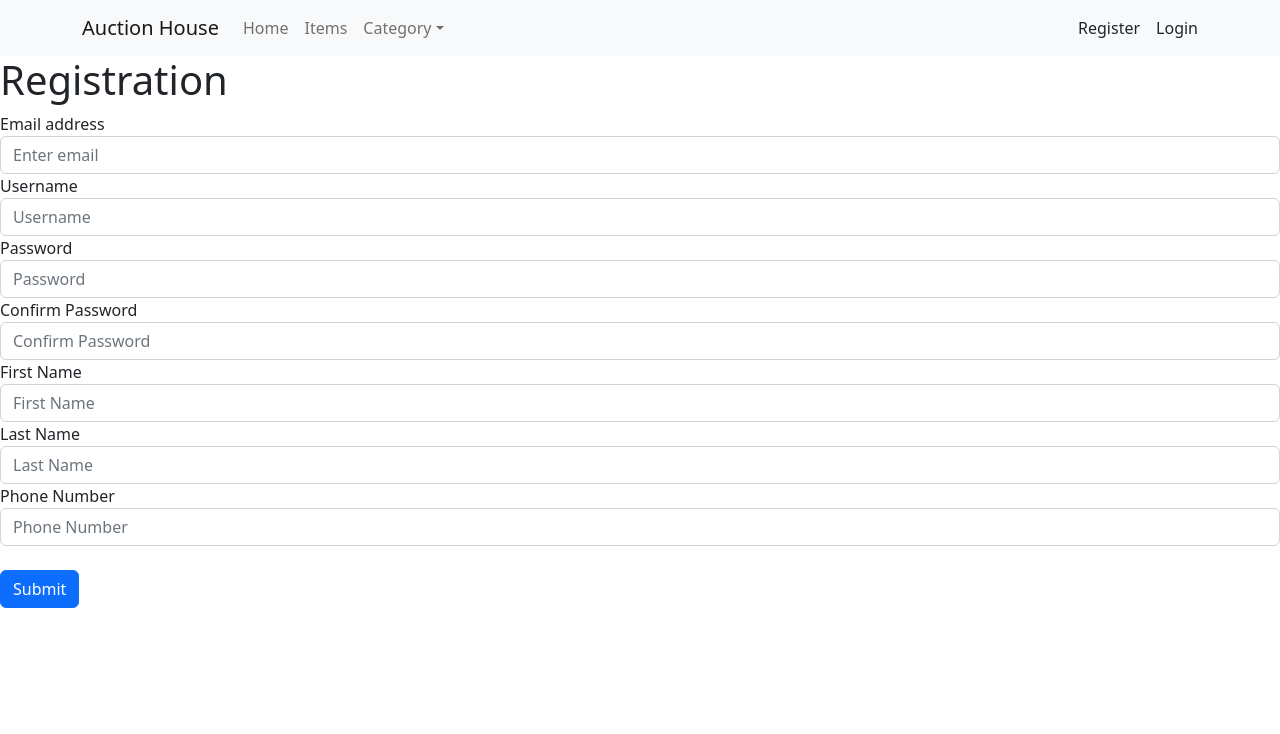
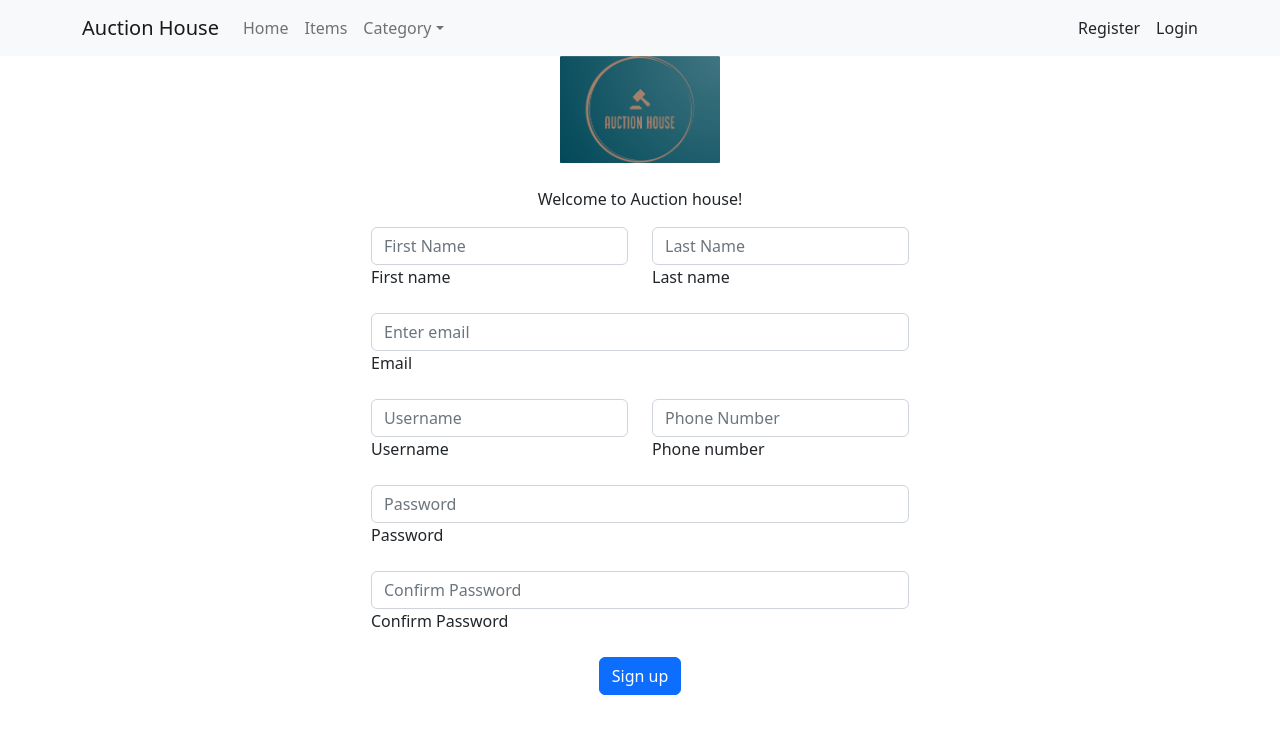
Before and after one commit to DBozhkovV/AuctionHouse, a React (Create React App) app in the folder ClientSide/auction-house/: page /register in a window 1280 px wide. Shown: the top 734 px of the page. Built offline with nearby package versions, Linux system fonts and the light colour scheme.

Commit message:
Update registration form, working succesfully
Make post request using axios library

```diff
--- a/ClientSide/auction-house/src/App.css
+++ b/ClientSide/auction-house/src/App.css
@@ -10,3 +10,22 @@
     flex-wrap: wrap;
     justify-content: space-around;
 }
+
+/* Make frame for registration form */
+.register-frame {
+    display: flex;
+    flex-direction: column;
+    gap: 1rem;
+    align-items: center;
+}
+
+/* Make header for registration form */
+.register-header {
+    display: flex;
+    align-items: center;
+    flex-direction: column;
+}
+
+.register-header img {
+    width: 10rem;
+}
--- a/ClientSide/auction-house/src/App.js
+++ b/ClientSide/auction-house/src/App.js
@@ -4,7 +4,7 @@ import Layout from './Layout/Layout';
 import Home from './Views/Pages/Home';
 import { BrowserRouter, Route, Routes } from 'react-router-dom';
 import Login from './Views/Pages/Login';
-import Register from './Views/Pages/Register';
+import RegistrationForm from './Views/Pages/Register';
 import ItemsApi from './Components/ItemsApi';
 
 function App() {
@@ -14,7 +14,7 @@ function App() {
         <Routes>
           <Route path="/" element={<Home />} />
           <Route path="/login" element={<Login />} />
-          <Route path="/register" element={<Register />} />
+          <Route path="/register" element={<RegistrationForm />} />
           <Route path="/items" element={<ItemsApi />} />
         </Routes>
       </Layout>
--- a/ClientSide/auction-house/src/Views/Pages/Register.js
+++ b/ClientSide/auction-house/src/Views/Pages/Register.js
@@ -1,43 +1,136 @@
-import React from "react";
+import axios from "axios";
+import React, { useState } from "react";
+import BrandLogo from "../../Assets/images/BigBrandLogo.png";
 
-const Register = () => {
+const RegistrationForm = () => {
+
+    const [firstName, setFirstName] = useState(null);
+    const [lastName, setLastName] = useState(null);
+    const [email, setEmail] = useState(null);
+    const [username, setUsername] = useState(null);
+    const [phoneNumber, setPhoneNumber] = useState(null);
+    const [password, setPassword] = useState(null);
+    const [confirmPassword, setConfirmPassword] = useState(null);
+
+    const handleSubmit = (e) => {
+        e.preventDefault();
+        axios.post(`http://localhost:5153/register`, {firstName, lastName, username, email, password, confirmPassword, phoneNumber,})
+        .catch(error => {
+            console.log(error)
+        })
+    }
+
     return (
         <div>
-            <h1>Registration</h1>
+            <header className="register-header">
+                <img src={BrandLogo} />
+                <br />
+                Welcome to Auction house!
+            </header>
+            <div className="register-frame">
                 <form>
-                <div className="form-group">
-                    <label htmlFor="email">Email address</label>
-                    <input type="email" className="form-control" id="email" aria-describedby="emailHelp" placeholder="Enter email" />
+                    <div className="row my-3">
+                        <div className="col-md-6">
+                            <div className="form-outline">
+                                <input
+                                    type="text"
+                                    className="form-control"
+                                    id="firstName"
+                                    placeholder="First Name"
+                                    onChange={(e) => { setFirstName(e.target.value) }}
+                                />
+                                <label className="form-label">First name</label>
                             </div>
-                <div className="form-group">
-                    <label htmlFor="username">Username</label>
-                    <input type="text" className="form-control" id="username" placeholder="Username" />
                         </div>
-                <div className="form-group">
-                    <label htmlFor="password">Password</label>
-                    <input type="password" className="form-control" id="password" placeholder="Password" />
+                        <div className="col-md-6">
+                            <div className="form-outline">
+                                <input
+                                    type="text"
+                                    className="form-control"
+                                    id="lastName"
+                                    placeholder="Last Name"
+                                    onChange={(e) => { setLastName(e.target.value) }}
+                                />
+                                <label className="form-label">Last name</label>
                             </div>
-                <div className="form-group">
-                    <label htmlFor="confirmPassword">Confirm Password</label>
-                    <input type="password" className="form-control" id="confirmPassword" placeholder="Confirm Password" />
                         </div>
-                <div className="form-group">
-                    <label htmlFor="firstName">First Name</label>
-                    <input type="text" className="form-control" id="firstName" placeholder="First Name" />
                     </div>
-                <div className="form-group">
-                    <label htmlFor="lastName">Last Name</label>
-                    <input type="text" className="form-control" id="lastName" placeholder="Last Name" />
+                    <div className="row my-3">
+                        <div className="col-md-12">
+                            <div className="form-outline w-100">
+                                <input
+                                    type="email"
+                                    className="form-control"
+                                    id="email"
+                                    // aria-describedby="emailHelp"
+                                    placeholder="Enter email"
+                                    onChange={(e) => { setEmail(e.target.value) }}
+                                />
+                                <label className="form-label">Email</label>
                             </div>
-                <div className="form-group">
-                    <label htmlFor="phoneNumber">Phone Number</label>
-                    <input type="text" className="form-control" id="phoneNumber" placeholder="Phone Number" />
                         </div>
-                <br />
-                <button type="submit" className="btn btn-primary">Submit</button>
+                    </div>
+                    <div className="row my-3">
+                        <div className="col-md-6">
+                            <div className="form-outline w-10">
+                                <input
+                                    type="text"
+                                    className="form-control"
+                                    id="username"
+                                    placeholder="Username"
+                                    onChange={(e) => { setUsername(e.target.value) }}
+                                />
+                                <label className="form-label">Username</label>
+                            </div>
+                        </div>
+                        <div className="col-md-6">
+                            <div className="form-outline w-100">
+                                <input
+                                    type="text"
+                                    className="form-control"
+                                    id="phoneNumber"
+                                    placeholder="Phone Number"
+                                    onChange={(e) => { setPhoneNumber(e.target.value) }}
+                                />
+                                <label className="form-label">Phone number</label>
+                            </div>
+                        </div>
+                    </div>
+                    <div className="row my-3">
+                        <div className="col-md-12">
+                            <div className="form-outline w-100">
+                                <input
+                                    type="password"
+                                    className="form-control"
+                                    id="password"
+                                    placeholder="Password"
+                                    onChange={(e) => { setPassword(e.target.value) }}
+                                />
+                                <label className="form-label">Password</label>
+                            </div>
+                        </div>
+                    </div>
+                    <div className="row my-3">
+                        <div className="col-md-12">
+                            <div className="form-outline w-100">
+                                <input
+                                    type="password"
+                                    className="form-control"
+                                    id="confirmPassword"
+                                    placeholder="Confirm Password"
+                                    onChange={(e) => { setConfirmPassword(e.target.value) }}
+                                />
+                                <label className="form-label">Confirm Password</label>
+                            </div>
+                        </div>
+                    </div>
+                    <div className="d-flex justify-content-center">
+                        <button type="submit" className="btn btn-primary" onClick={handleSubmit}>Sign up</button>
+                    </div>
                 </form>
+            </div>
         </div>
     );
 }
 
-export default Register;
+export default RegistrationForm;
```
Lines whose indentation alone changed are shown as unchanged.
